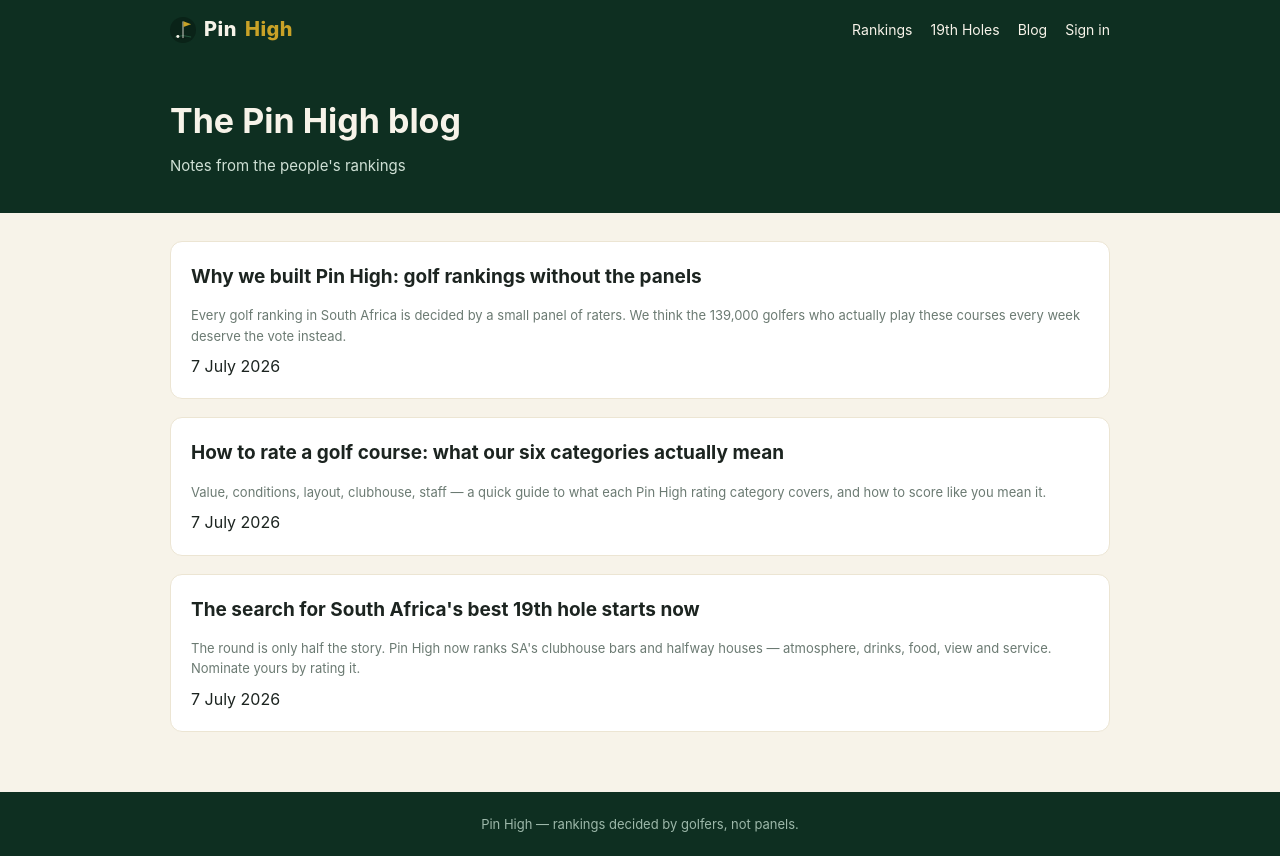
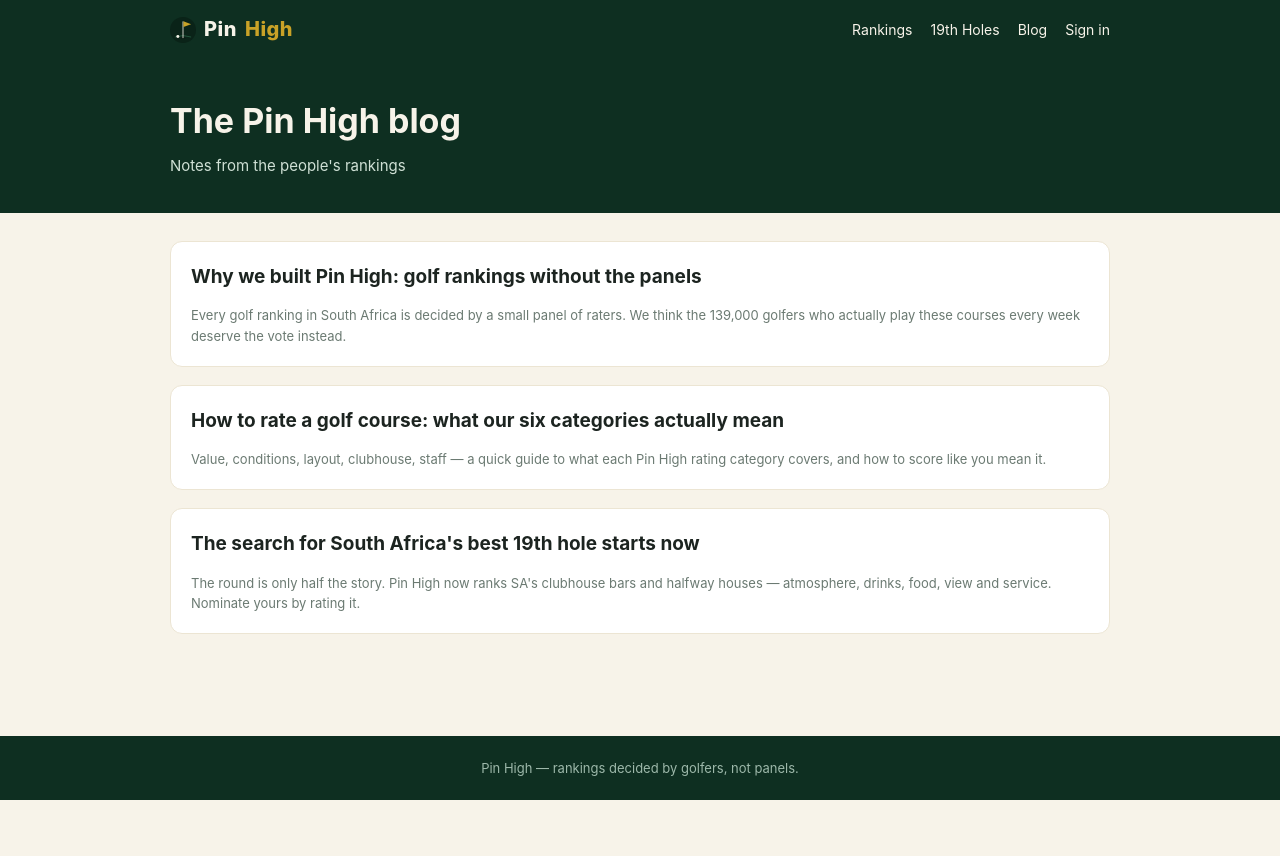
Before and after one commit to Stefanroodt/sa-golf-rankings, a Next.js app: page /blog in a window 1280 px wide. After the commit the page ends 800 px from the top, so only its background shows below. Built offline with nearby package versions, Linux system fonts and the light colour scheme.

Commit message:
Remove visible dates from blog

```diff
--- a/app/blog/[slug]/page.js
+++ b/app/blog/[slug]/page.js
@@ -38,9 +38,6 @@ export default function Post({ params }) {
         <div className="container">
           <Link href="/blog" className="back-link">← All posts</Link>
           <h1>{post.title}</h1>
-          <div className="meta">
-            {new Date(post.date).toLocaleDateString('en-ZA', { year: 'numeric', month: 'long', day: 'numeric' })}
-          </div>
         </div>
       </section>
       <div className="container">
--- a/app/blog/page.js
+++ b/app/blog/page.js
@@ -22,10 +22,7 @@ export default function Blog() {
         {posts.map((p) => (
           <Link key={p.slug} href={`/blog/${p.slug}`} className="card blog-item">
             <h2>{p.title}</h2>
-            <p className="notice" style={{ margin: '6px 0 8px' }}>{p.excerpt}</p>
-            <span className="when">
-              {new Date(p.date).toLocaleDateString('en-ZA', { year: 'numeric', month: 'long', day: 'numeric' })}
-            </span>
+            <p className="notice" style={{ margin: '6px 0 0' }}>{p.excerpt}</p>
           </Link>
         ))}
       </div>
```
